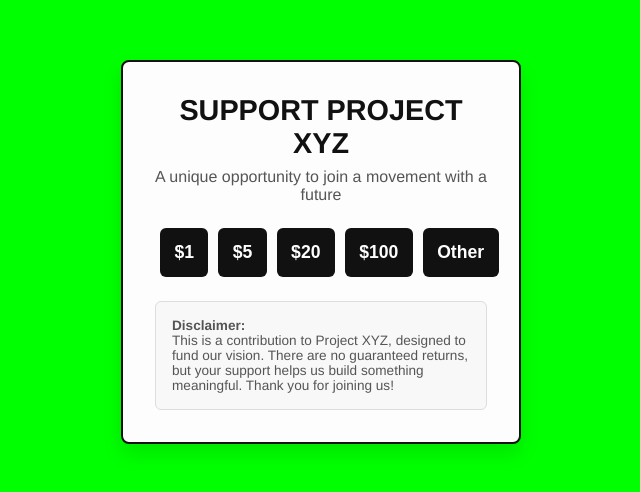
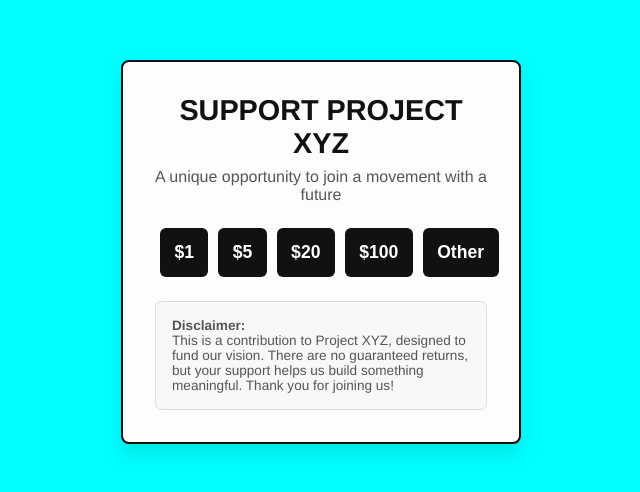
Before and after one commit to mattian7741/payux, a plain HTML site: page index.html in a window 1280 px wide. Shown: the part 148-640 px from the top of the page, without its empty margins (319-959 px from the left). Drawn offline with Linux system fonts and the light colour scheme; a script that the page names is missing.

Commit message:
color change

```diff
--- a/index.html
+++ b/index.html
@@ -18,7 +18,7 @@
     }
     body {
       font-family: 'Helvetica Neue', Arial, sans-serif;
-      background: #00FF00;
+      background: #00FFFF;
       display: flex;
       align-items: center;
       justify-content: center;
```
